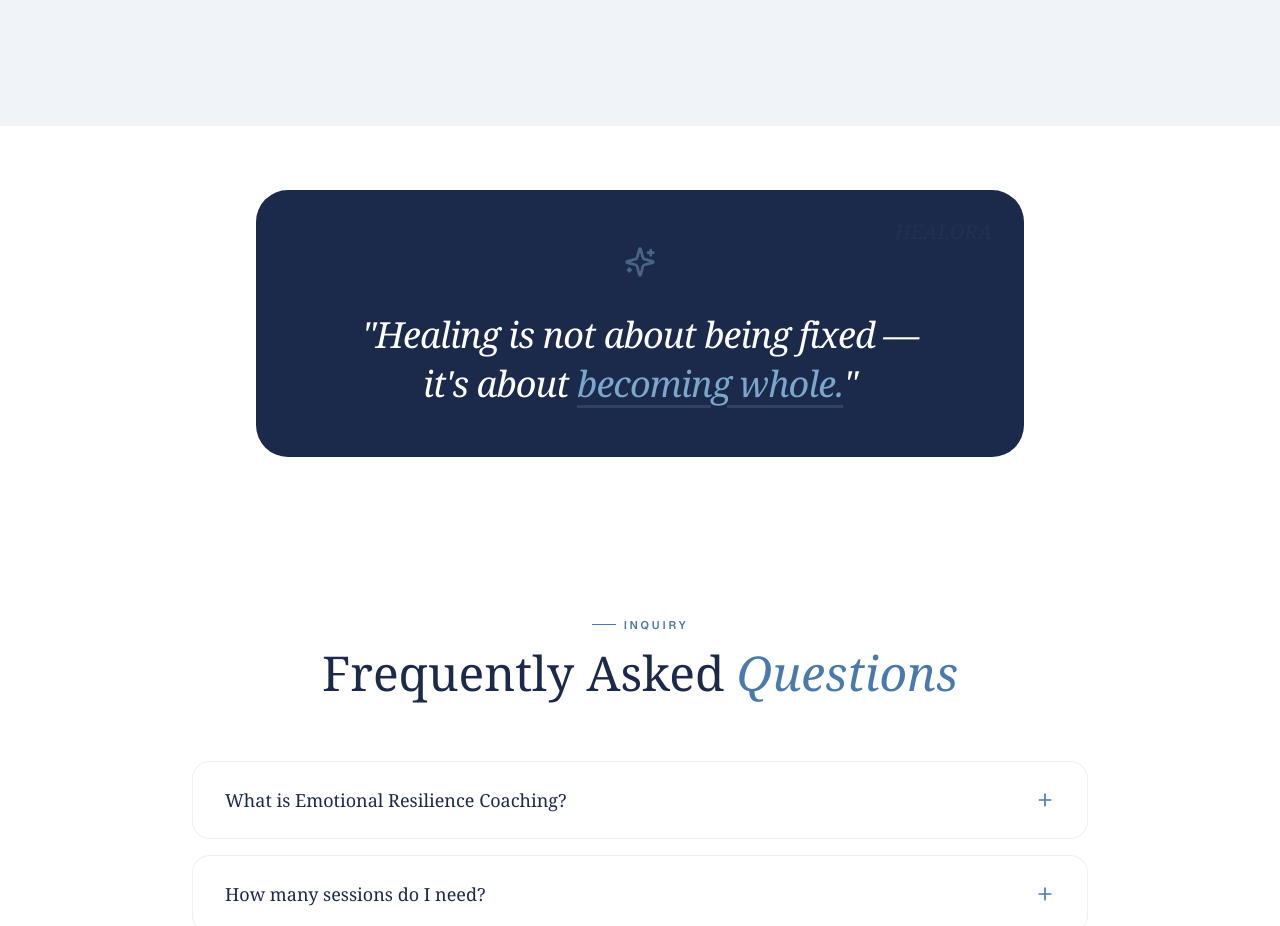
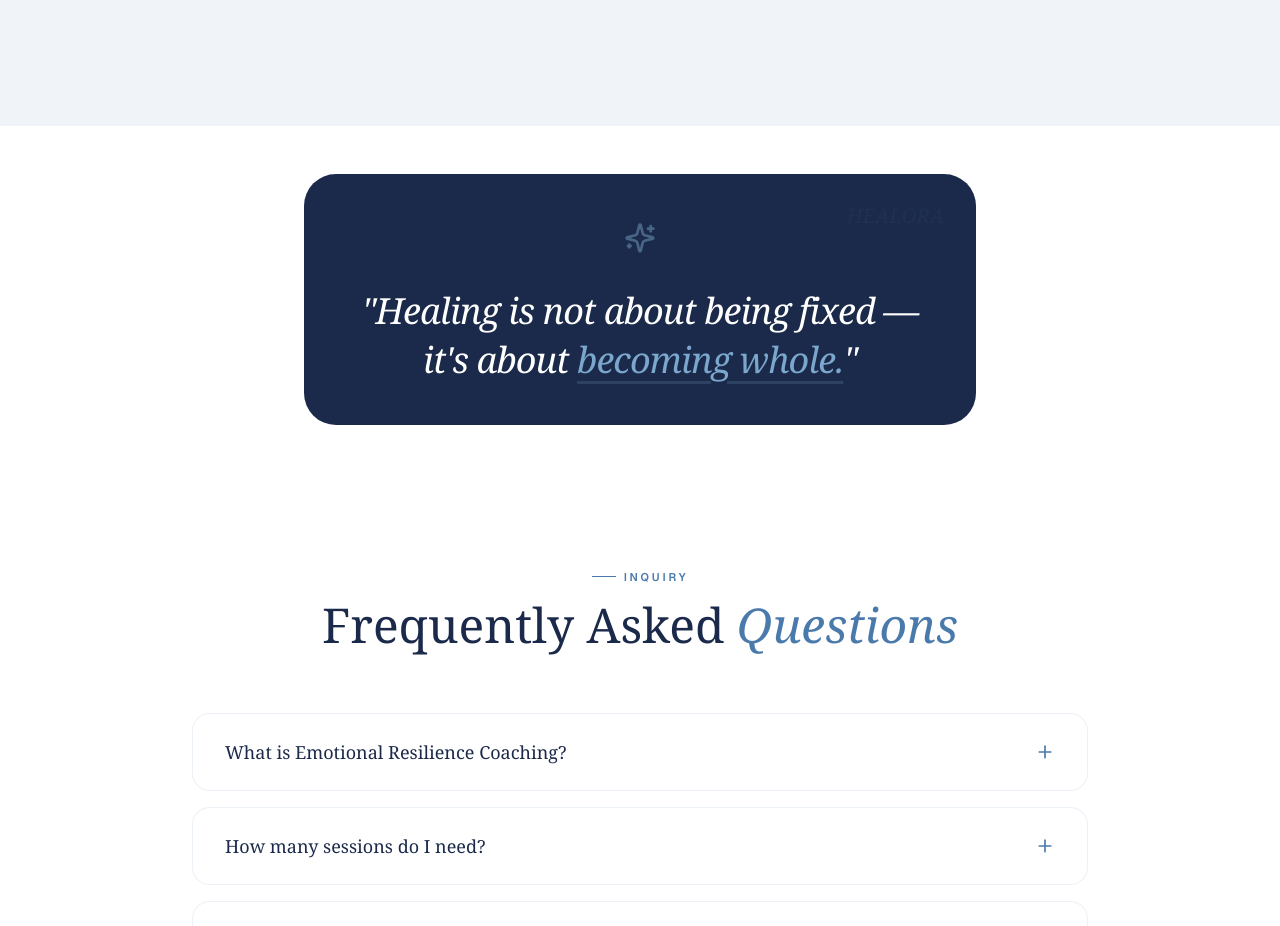
Before and after one commit to mjroshanackthar/Healora, a Next.js app: page / in a window 1280 px wide. Shown: the part 2941-3867 px from the top of the page. Built offline with nearby package versions, Linux system fonts and the light colour scheme.

Commit message:
Further refine quote section: 2xl width and py-8 padding

```diff
--- a/src/app/page.tsx
+++ b/src/app/page.tsx
@@ -342,6 +342,7 @@ export default function HealoraPage() {
                 src={`${BASE_PATH}/sharmila.jpeg`}
                 alt="Sharmila G A"
                 fill
+                sizes="(max-width: 768px) 90vw, 400px"
                 className="object-cover"
               />
             </div>
@@ -443,9 +444,9 @@ export default function HealoraPage() {
       </section>
 
       {/* Stories / Quote Section */}
-      <section id="stories" className="py-12 md:py-16 px-[5%] bg-white">
-        <div className="max-w-3xl mx-auto">
-          <div className="bg-[var(--navy-deep)] rounded-[32px] p-10 md:p-12 text-white relative overflow-hidden text-center">
+      <section id="stories" className="py-8 md:py-12 px-[5%] bg-white">
+        <div className="max-w-2xl mx-auto">
+          <div className="bg-[var(--navy-deep)] rounded-[32px] p-8 md:p-10 text-white relative overflow-hidden text-center">
             <div className="absolute top-0 right-0 p-8 text-[var(--sky-soft)] text-xl font-serif italic font-light opacity-5 leading-none select-none">HEALORA</div>
 
             <blockquote className="relative z-10">
```
